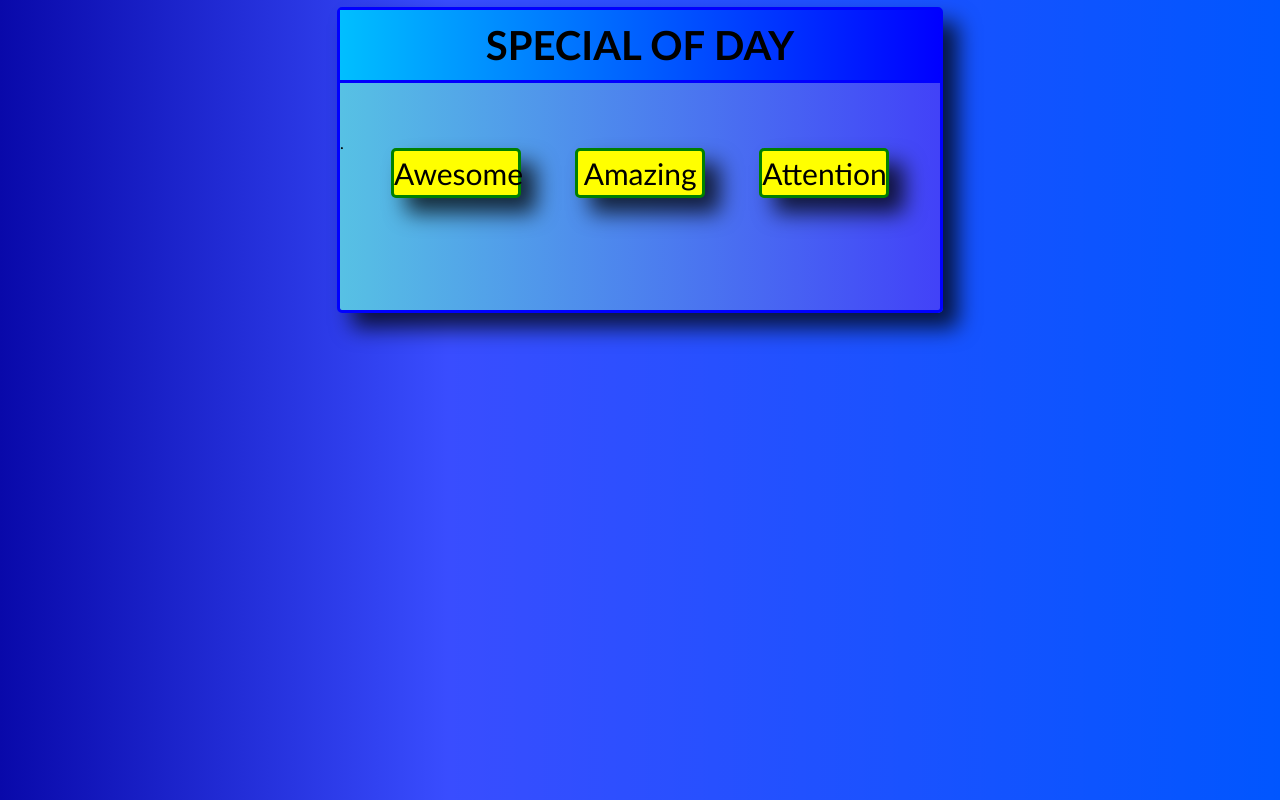
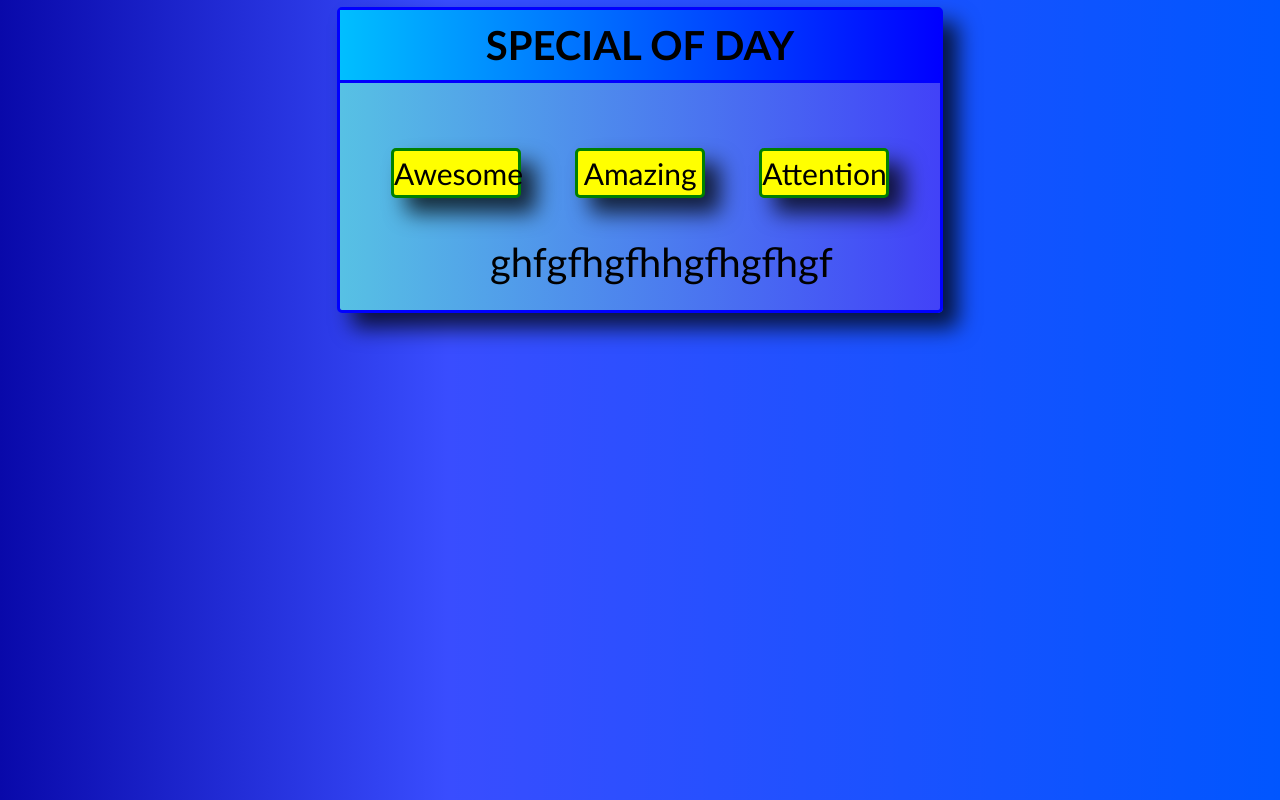
Before and after one commit to Man1exter/ConstructorProto, a plain HTML site: page index.html in a window 1280 px wide. Drawn offline with Linux system fonts and the light colour scheme.

Commit message:
p in css with style and change linear times

```diff
--- a/index.html
+++ b/index.html
@@ -13,7 +13,7 @@
     <button class="button1">Awesome</button>
     <button class="button2">Amazing</button>
     <button class="button3">Attention</button>
-    <p class="squares">.</p>
+    <p class="squares">ghfgfhgfhhgfhgfhgf</p>
 </div>
 
 
--- a/style.css
+++ b/style.css
@@ -42,10 +42,16 @@ button{
     box-shadow: 15px 15px 21px 0px rgba(0,0,0,0.75);
     background-color: yellow;
     border-radius: 5px;
-    transition: .3s linear;
+    transition: .2s linear;
 }
 button:hover{
 background-color: black;
 color: white;
 border: white;
 }
+p{
+    position: relative;
+    top: 35%;
+    left: 25%;
+    font-size: 40px;
+}
```
